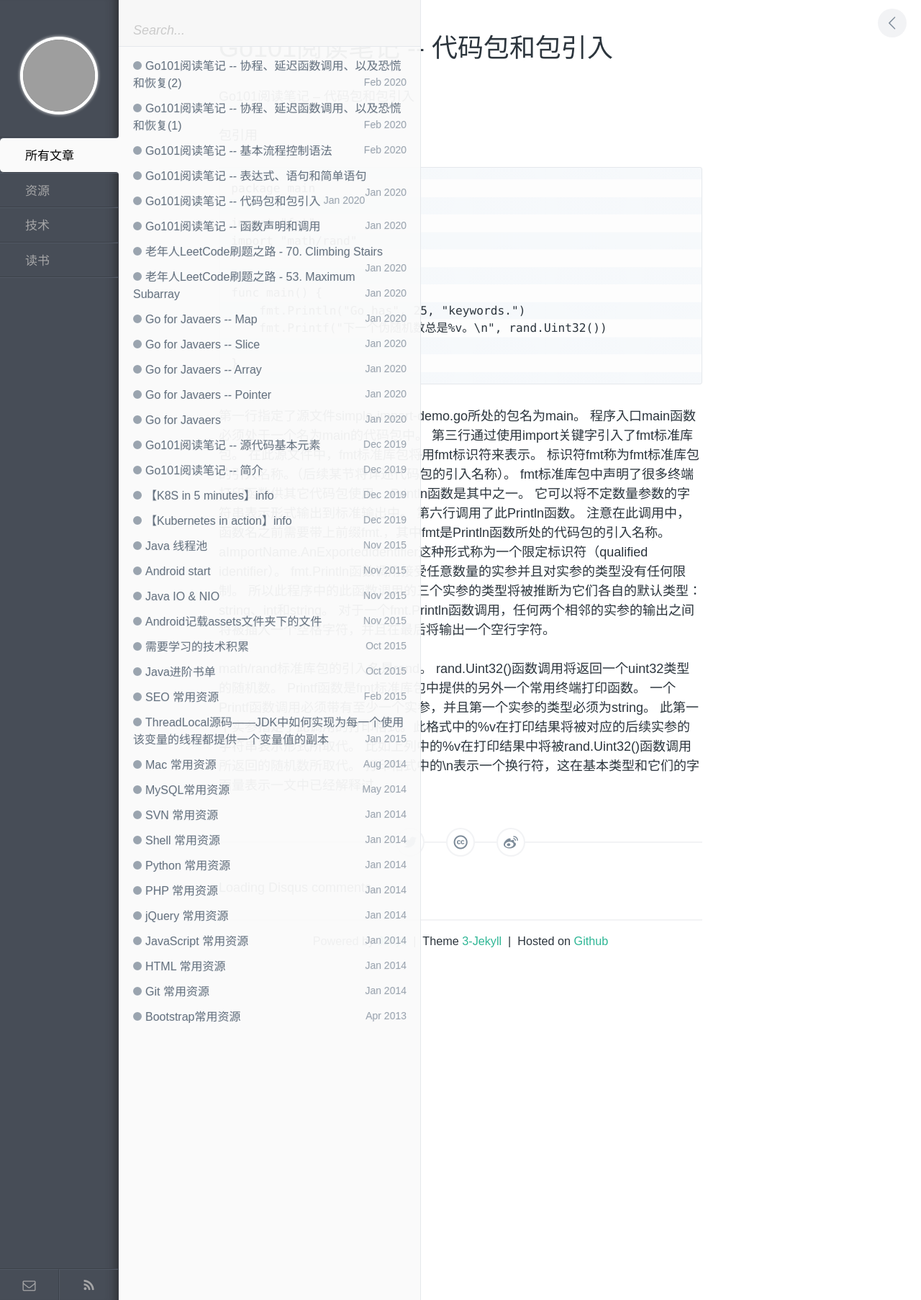
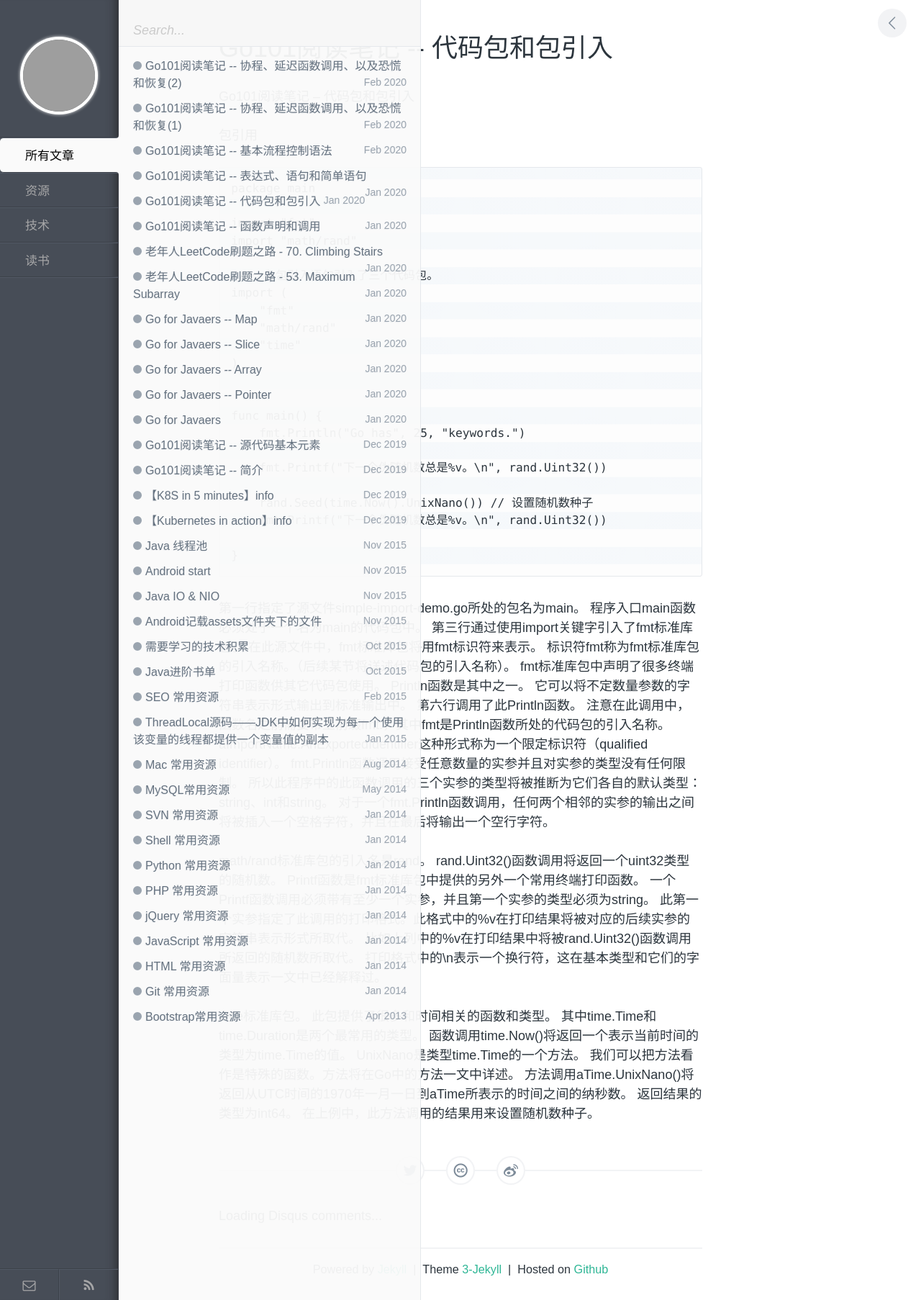
Before and after one commit to Arther-X/Arther-X.github.io, a Jekyll site: the page built from _posts/book/2020-01-27-go-101-code-packages.md, in a window 1280 px wide. Shown: the whole page at 72% size. Built offline with Jekyll 4.4.1, drawn with Linux system fonts in a browser that asks for light colours; comment, search, counter and statistics services are not loaded; grey boxes are pictures that could not be loaded.

Commit message:
[BLOG][COMMIT][ArtherX] add go101 code packages

````diff
--- a/_posts/book/2020-01-27-go-101-code-packages.md
+++ b/_posts/book/2020-01-27-go-101-code-packages.md
@@ -14,10 +14,21 @@ package main
 import "fmt"
 import "math/rand"
 
+// 一条包引入语句引入了三个代码包。
+import (
+	"fmt"
+	"math/rand"
+	"time"
+)
+
 
 func main() {
 	fmt.Println("Go has", 25, "keywords.")
+
     fmt.Printf("下一个伪随机数总是%v。\n", rand.Uint32())
+
+    rand.Seed(time.Now().UnixNano()) // 设置随机数种子
+	fmt.Printf("下一个伪随机数总是%v。\n", rand.Uint32())
 
 }
 ```
@@ -29,3 +40,7 @@ fmt.Println函数调用接受任意数量的实参并且对实参的类型没有
 
 math/rand标准库包的引入名是rand。 rand.Uint32()函数调用将返回一个uint32类型的随机数。
 Printf函数是fmt标准库包中提供的另外一个常用终端打印函数。 一个Printf函数调用必须带有至少一个实参，并且第一个实参的类型必须为string。 此第一个实参指定了此调用的打印格式。此格式中的%v在打印结果将被对应的后续实参的字符串表示形式所取代。 比如上列中的%v在打印结果中将被rand.Uint32()函数调用所返回的随机数所取代。 打印格式中的\n表示一个换行符，这在基本类型和它们的字面量表示一文中已经解释过。
+
+time标准库包。 此包提供了很多和时间相关的函数和类型。 其中time.Time和time.Duration是两个最常用的类型。
+函数调用time.Now()将返回一个表示当前时间的类型为time.Time的值。
+UnixNano是类型time.Time的一个方法。 我们可以把方法看作是特殊的函数。方法将在Go中的方法一文中详述。 方法调用aTime.UnixNano()将返回从UTC时间的1970年一月一日到aTime所表示的时间之间的纳秒数。 返回结果的类型为int64。 在上例中，此方法调用的结果用来设置随机数种子。
````
